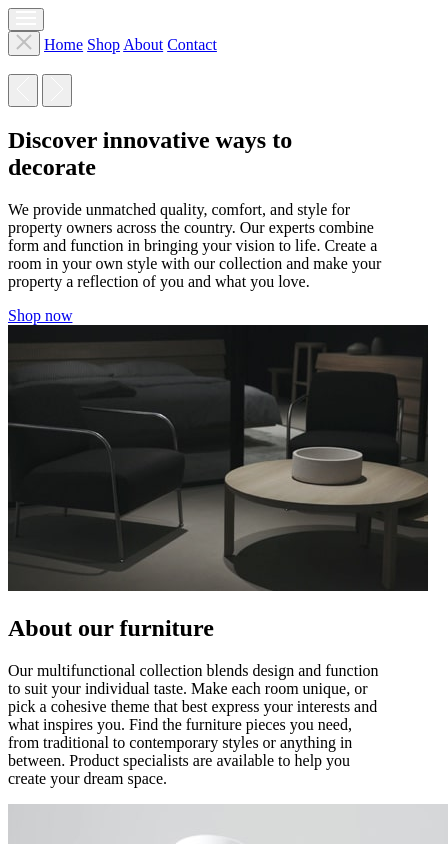
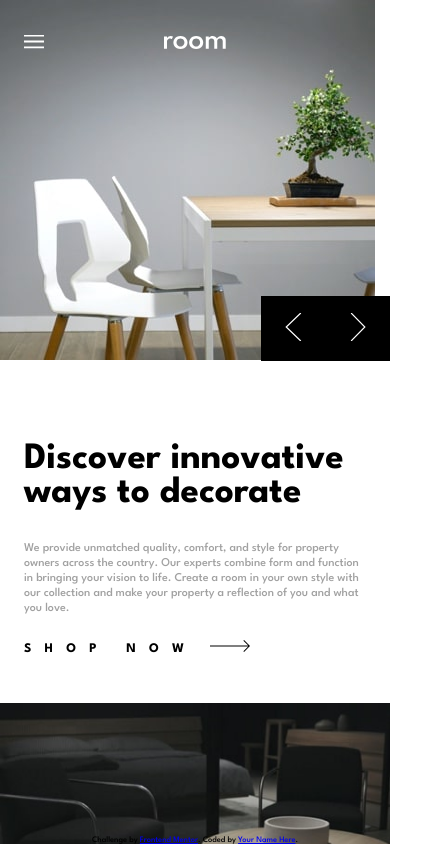
Before and after one commit to sutaC/Room-homepage, a SvelteKit app: page / in a window 390 px wide. Shown: the top 844 px of the page, 448 px wide, since content can reach past the window. Built offline with nearby package versions, Linux system fonts and the light colour scheme.

Commit message:
Mobile design

```diff
--- a/src/lib/components/siteHeader.svelte
+++ b/src/lib/components/siteHeader.svelte
@@ -1,9 +1,40 @@
-<button><img src="/images/icon-hamburger.svg" alt="Open navigation" /></button>
+<header>
+	<button class="hamburger"><img src="/images/icon-hamburger.svg" alt="Open navigation" /></button>
 	<nav>
-	<button><img src="/images/icon-close.svg" alt="Close" /></button>
+		<button>
+			<img src="/images/icon-close.svg" alt="Close" />
+		</button>
 		<a href="/">Home</a>
 		<a href="/">Shop</a>
 		<a href="/">About</a>
 		<a href="/">Contact</a>
 	</nav>
 	<img src="/images/logo.svg" alt="Logo" />
+</header>
+
+<style>
+	header {
+		position: relative;
+
+		display: flex;
+		justify-content: center;
+		align-items: center;
+		width: 100%;
+		padding: 3rem 2rem;
+	}
+
+	nav {
+		display: none;
+	}
+
+	.hamburger {
+		position: absolute;
+
+		left: 1.5rem;
+		top: 50%;
+		translate: 0 -50%;
+
+		background-color: transparent;
+		border: none;
+	}
+</style>
--- a/src/lib/components/slider.svelte
+++ b/src/lib/components/slider.svelte
@@ -1,4 +1,5 @@
-<div class="image">
+<div class="slider">
+	<img src="/images/mobile-image-hero-1.jpg" alt="Main example" />
 	<div class="controls">
 		<button class="left">
 			<img src="/images/icon-angle-left.svg" alt="Show on left" />
@@ -8,3 +9,34 @@
 		</button>
 	</div>
 </div>
+
+<style>
+	.slider {
+		position: relative;
+	}
+
+	.controls {
+		position: absolute;
+		bottom: 0.2rem;
+		right: 0;
+
+		width: 33%;
+
+		aspect-ratio: 2 / 1;
+		display: flex;
+		justify-content: space-evenly;
+		align-items: center;
+
+		background-color: var(--clr-black);
+	}
+
+	.controls > button {
+		background-color: transparent;
+		border: none;
+		padding: 0;
+		flex: 1;
+	}
+	.controls > button > img {
+		width: 25%;
+	}
+</style>
--- a/src/routes/+page.svelte
+++ b/src/routes/+page.svelte
@@ -4,15 +4,15 @@
 </script>
 
 <section class="hero" aria-label="Hero">
-	<header>
+	<div class="header">
 		<SiteHeader />
-	</header>
+	</div>
 	<div class="slider">
 		<Slider />
 	</div>
 </section>
 
-<section aria-labelledby="discover">
+<section aria-labelledby="discover" class="discover">
 	<h1 id="discover">Discover innovative ways to decorate</h1>
 	<p>
 		We provide unmatched quality, comfort, and style for property owners across the country. Our
@@ -24,7 +24,7 @@
 
 <img src="/images/image-about-dark.jpg" alt="Example - dark" class="example" />
 
-<section aria-labelledby="about">
+<section aria-labelledby="about" class="about">
 	<h2 id="about">About our furniture</h2>
 
 	<p>
@@ -50,4 +50,91 @@
 
 <!-- Style -->
 <style>
+	/* Preset */
+	@import url('https://fonts.googleapis.com/css2?family=League+Spartan:wght@500;600;700&display=swap');
+
+	:global(*) {
+		box-sizing: border-box;
+	}
+
+	:global(:root) {
+		--clr-mGray: hsl(0, 0%, 63%);
+		--clr-black: hsl(0, 0%, 0%);
+		--clr-white: hsl(0, 0%, 100%);
+		--clr-dGray: hsl(0, 0%, 27%);
+	}
+
+	:global(html) {
+		font-size: 12px;
+		font-family: 'League Spartan', sans-serif;
+		color: var(--clr-black);
+		/* text-wrap: balance; */
+	}
+
+	:global(body) {
+		margin: 0;
+		padding: 0;
+		min-height: 100vh;
+	}
+
+	/* General */
+
+	img {
+		width: 100%;
+	}
+
+	p {
+		color: var(--clr-mGray);
+		line-height: 1.25em;
+		margin: 2em 0;
+	}
+
+	/* Main */
+
+	section.hero {
+		position: relative;
+	}
+	section.hero > .header {
+		position: absolute;
+		width: 100%;
+		z-index: 1;
+	}
+
+	section.discover,
+	section.about {
+		padding: 4rem 2rem;
+	}
+
+	section.discover > h1 {
+		font-size: 3.1rem;
+	}
+	section.discover > a {
+		color: var(--clr-black);
+		font-weight: bolder;
+		text-decoration: none;
+		text-transform: uppercase;
+		letter-spacing: 1em;
+		font-size: 1.1rem;
+	}
+	section.discover > a::after {
+		content: url('/images/icon-arrow.svg');
+		margin-left: 1em;
+	}
+
+	section.about > h2 {
+		font-size: 1rem;
+		text-transform: uppercase;
+		letter-spacing: 0.5em;
+	}
+
+	/* Footer */
+
+	footer {
+		position: fixed;
+		left: 0;
+		bottom: 0;
+		text-align: center;
+		width: 100vw;
+		font-size: 0.7rem;
+	}
 </style>
```
Lines whose indentation alone changed are shown as unchanged.
